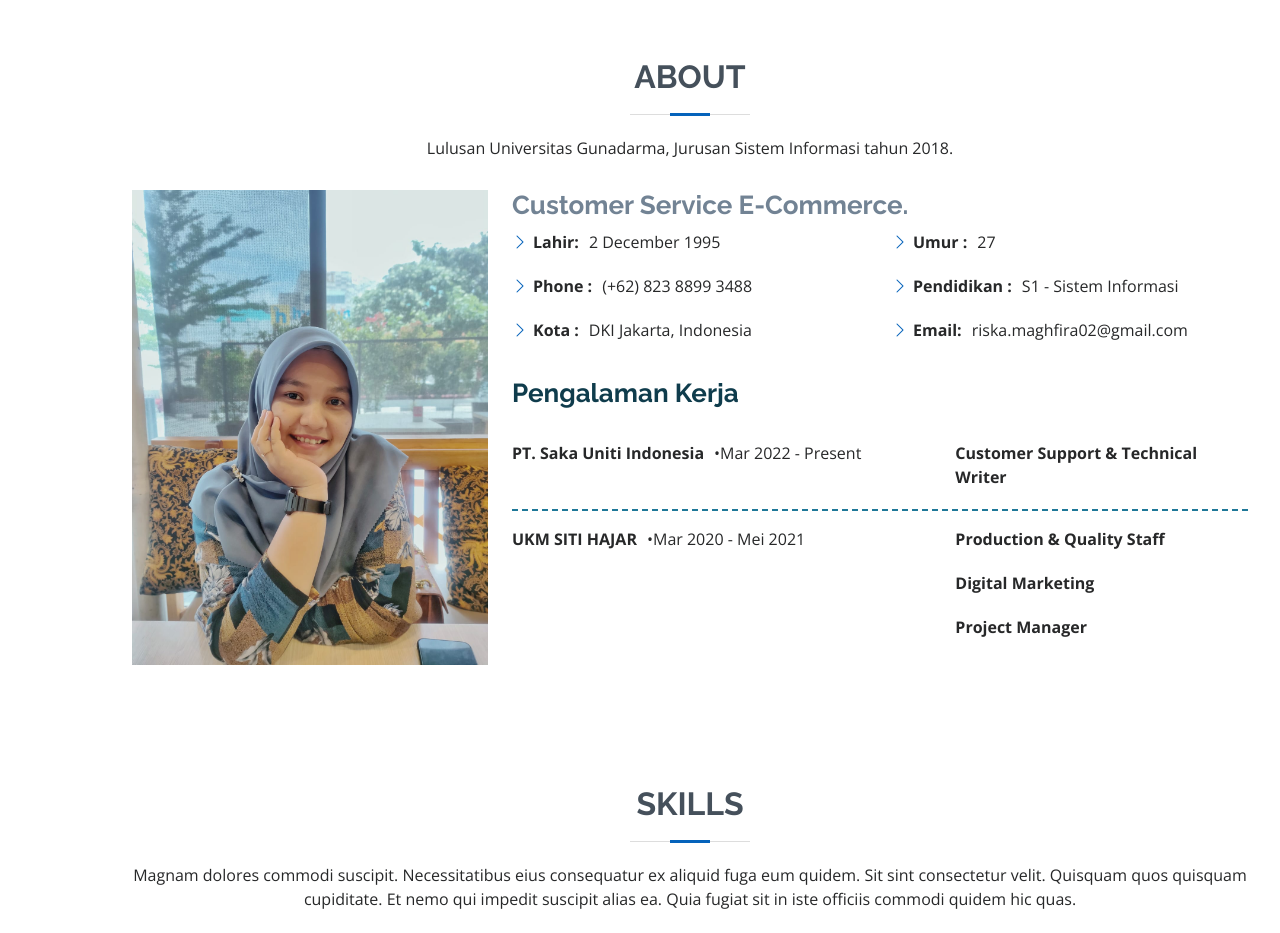
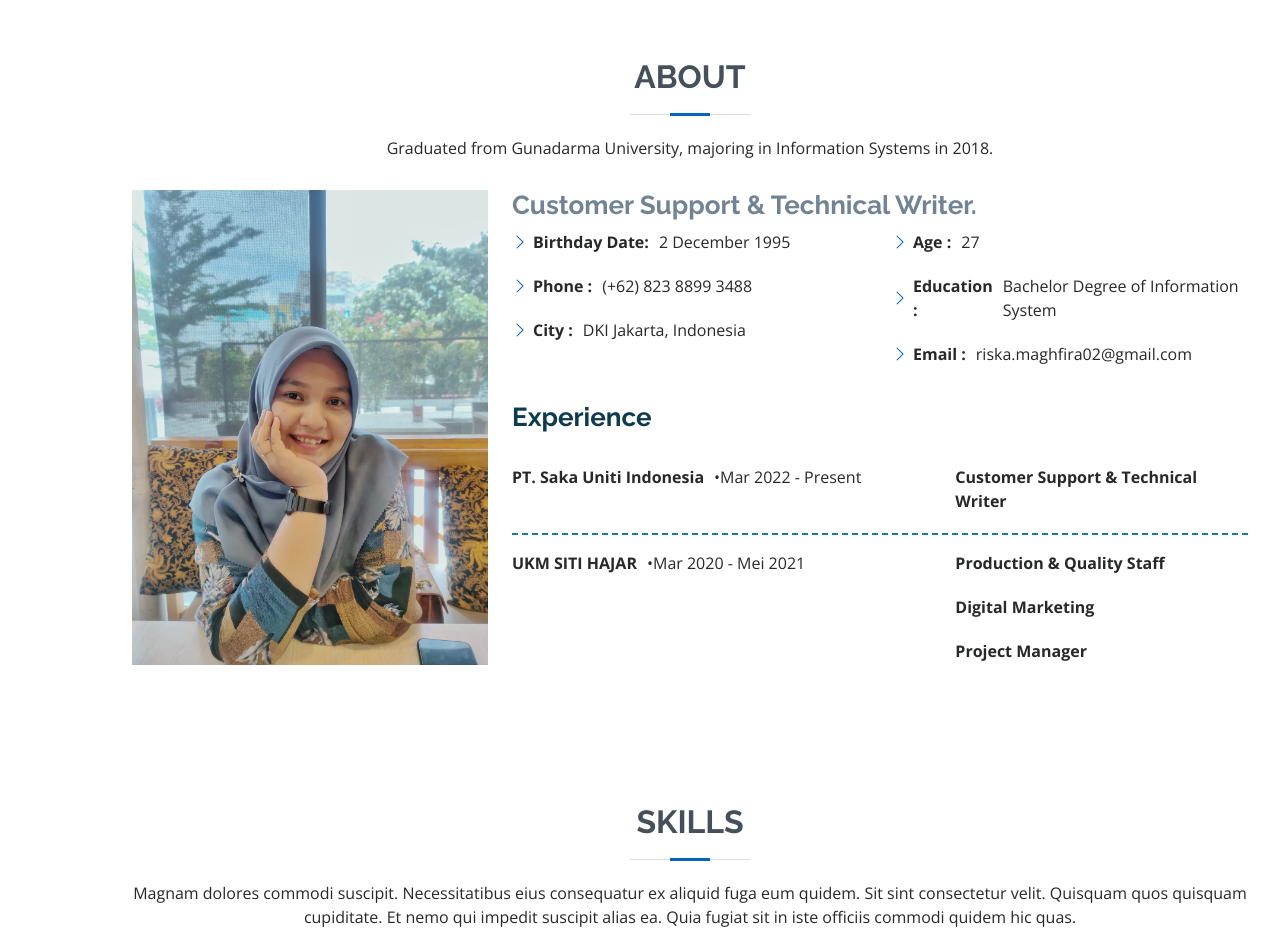
Before and after one commit to riskamaghfiratjg/riskamaghfira, a plain HTML site: page index.html in a window 1280 px wide. Shown: the part 802-1735 px from the top of the page. Drawn offline with nearby package versions, Linux system fonts and the light colour scheme.

Commit message:
Update index.html

```diff
--- a/index.html
+++ b/index.html
@@ -75,7 +75,7 @@
 
         <div class="section-title">
           <h2>About</h2>
-          <p>Lulusan Universitas Gunadarma, Jurusan Sistem Informasi tahun 2018.</p>
+          <p>Graduated from Gunadarma University, majoring in Information Systems in 2018.</p>
         </div>
 
         <div class="row">
@@ -83,25 +83,25 @@
             <img src="assets/img/riskaprofile.jpeg" class="img-fluid" alt="">
           </div>
           <div class="col-lg-8 pt-4 pt-lg-0 content">
-            <h3>Customer Service E-Commerce.</h3>
+            <h3>Customer Support & Technical Writer.</h3>
             <div class="row">
               <div class="col-lg-6">
                 <ul>
-                  <li><i class="bi bi-chevron-right"></i> <strong>Lahir:</strong> <span>2 December 1995</span></li>
+                  <li><i class="bi bi-chevron-right"></i> <strong>Birthday Date:</strong> <span>2 December 1995</span></li>
                   <li><i class="bi bi-chevron-right"></i> <strong>Phone :</strong> <span>(+62) 823 8899 3488</span></li>
-                  <li><i class="bi bi-chevron-right"></i> <strong>Kota :</strong> <span>DKI Jakarta, Indonesia</span></li>
+                  <li><i class="bi bi-chevron-right"></i> <strong>City :</strong> <span>DKI Jakarta, Indonesia</span></li>
                 </ul>
               </div>
               <div class="col-lg-6">
                 <ul>
-                  <li><i class="bi bi-chevron-right"></i> <strong>Umur :</strong> <span>27</span></li>
-                  <li><i class="bi bi-chevron-right"></i> <strong>Pendidikan :</strong> <span>S1 - Sistem Informasi</span></li>
-                  <li><i class="bi bi-chevron-right"></i> <strong>Email:</strong> <span>riska.maghfira02@gmail.com</span></li>
+                  <li><i class="bi bi-chevron-right"></i> <strong>Age :</strong> <span>27</span></li>
+                  <li><i class="bi bi-chevron-right"></i> <strong>Education  :</strong> <span>Bachelor Degree of Information System</span></li>
+                  <li><i class="bi bi-chevron-right"></i> <strong>Email :</strong> <span>riska.maghfira02@gmail.com</span></li>
                 </ul>
               </div>
             </div>
             <p></p>
-            <h3><font color = "#0f3c4c">Pengalaman Kerja</font></h3><br>
+            <h3><font color = "#0f3c4c">Experience</font></h3><br>
               <div class="row">
                 <div class="col-lg-7">
                   <ul>
```
